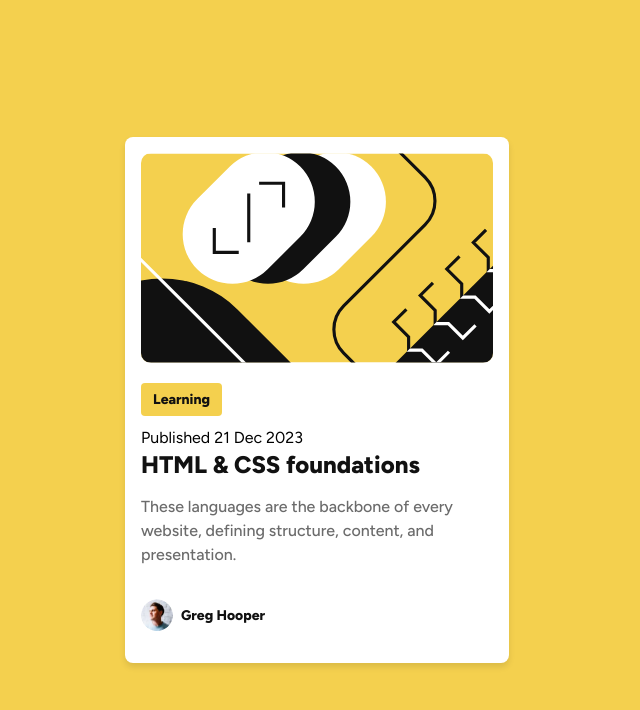
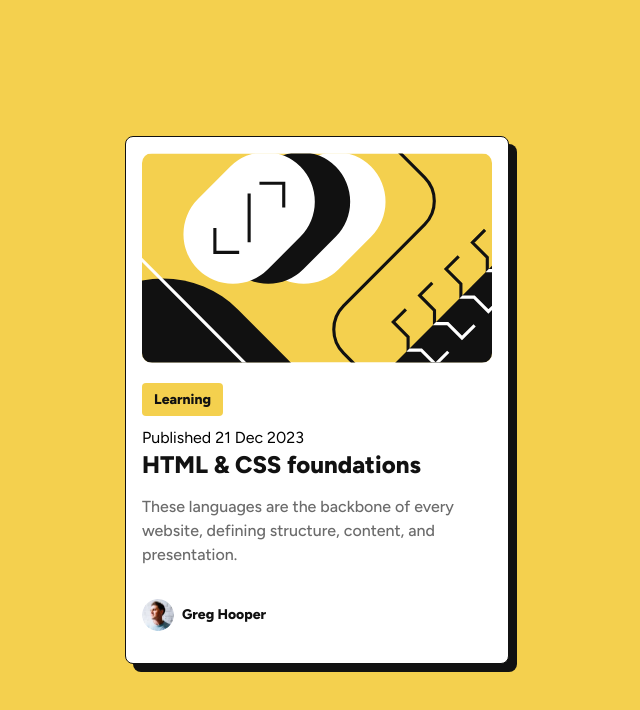
Before and after one commit to Daniel-E81/Blog-Preview-Card, a plain HTML site: page index.html in a window 1280 px wide. Shown: the whole page, without its empty margins (323-963 px from the left). Drawn offline with Linux system fonts and the light colour scheme.

Commit message:
Edit code

```diff
--- a/style.css
+++ b/style.css
@@ -39,6 +39,7 @@ body {
 .card {
   background-color: var(--White);
   border-radius: 8px;
+  border: var(--Gray-950) 1px solid;
   box-shadow: 0px 4px 6px rgba(0, 0, 0, 0.1);
   padding: 16px;
   margin: 0 auto;
@@ -46,6 +47,8 @@ body {
   display: flex;
   flex-direction: column;
   gap: 1em;
+  box-shadow: 8px 8px 0px 0px var(--Gray-950);
+  ;
 }
 
 .image img {
```
